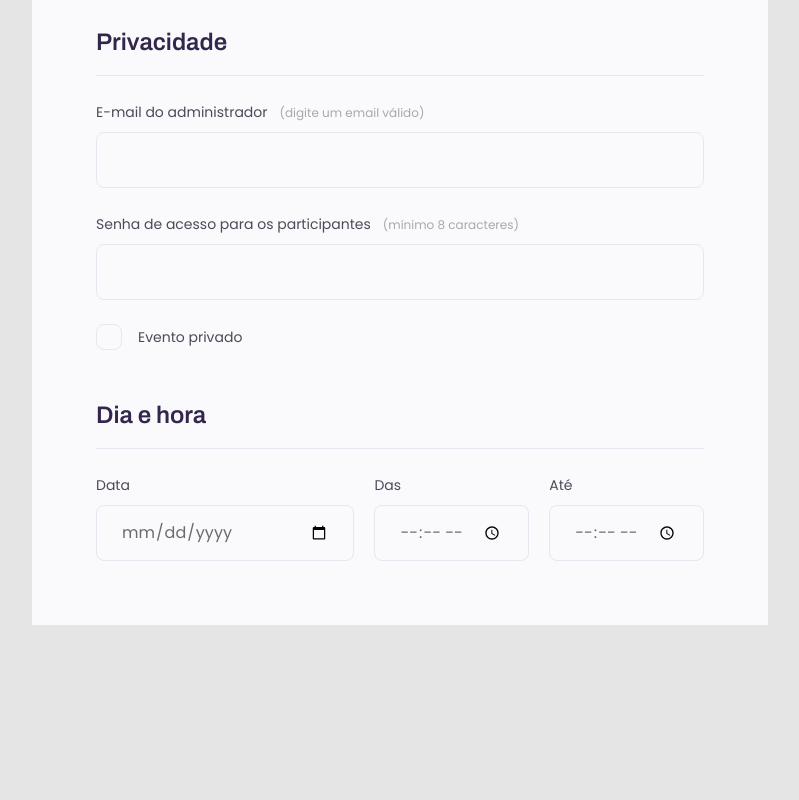
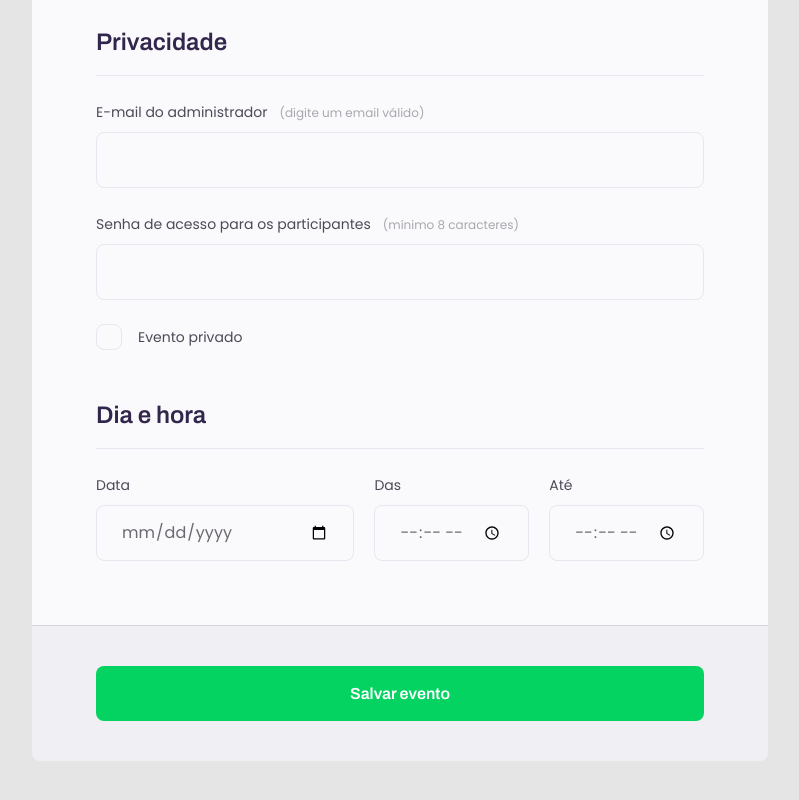
Before and after one commit to joao-sillva/crie-seu-evento, a plain HTML site: page index.html in a window 1280 px wide. Shown: the part 1098-1898 px from the top of the page, without its empty margins (240-1039 px from the left). Before the commit the page ends 1723 px from the top, so only its background shows below. Drawn offline with Linux system fonts and the light colour scheme.

Commit message:
Criar estilos para o submit

```diff
--- a/index.html
+++ b/index.html
@@ -17,7 +17,7 @@
       <p>O primeiro passo, é preencher esse formulário de inscrição.</p>
     </header>
 
-    <form>
+    <form id="my-form">
       <fieldset>
         <div class="fieldset-wrapper">
           <legend>Informações do Evento</legend>
@@ -98,7 +98,11 @@
       </fieldset>
     </form>
 
-    <footer></footer>
+    <footer>
+      <button class="button" form="my-form">
+        Salvar evento
+      </button>
+    </footer>
   </div>
 </body>
 </html>
--- a/style.css
+++ b/style.css
@@ -181,3 +181,39 @@ fieldset legend {
 .checkbox-wrapper input:focus+label::before {
   outline: 1px solid #121214;
 }
+
+footer {
+  background: #F0F0F4;
+  height: 136px;
+
+  display: flex;
+  flex-direction: column;
+
+  padding: 40px 64px;
+  border-top: 1px solid #D6D6D6;
+  border-radius: 0 0 8px 8px;
+  margin-bottom: 10rem;
+}
+
+footer .button {
+  font-family: 'Archivo', sans-serif;
+  background: #04D361;
+  color: #fff;
+
+  height: 56px;
+  border: none;
+  border-radius: 8px;
+
+  font-size: 16px;
+  font-weight: 600;
+  line-height: 26px;
+  cursor: pointer;
+}
+
+footer .button:hover {
+  background: #07c25b;
+}
+
+input:invalid {
+  border: 1px solid #FF1010;
+}
```
